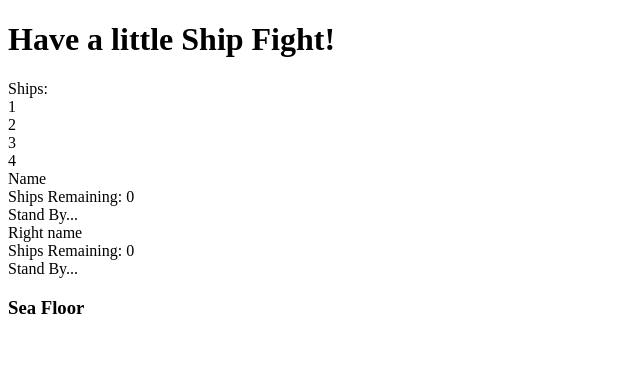
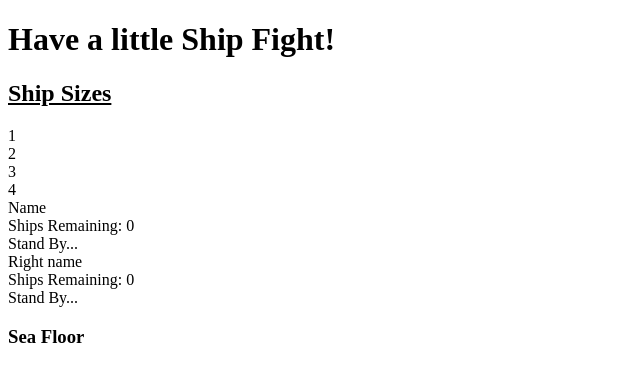
Before and after one commit to CameronTheDeveloper/ship-fight, a plain HTML site: page index.html in a window 1280 px wide. Shown: the whole page, without its empty margins (0-640 px from the left). Drawn offline with Linux system fonts and the light colour scheme.

Commit message:
Edit ship-menu-top DOM style

```diff
--- a/index.html
+++ b/index.html
@@ -19,7 +19,9 @@
                 <h2 id="winner-name-text"></h2>
             </div>
             <div id="ship-menu">
-                <div id="ship-menu-top"><span>Ships:</span></div>
+                <div id="ship-menu-top">
+                    <h2><u>Ship Sizes</u></h2>
+                </div>
                 <div id="ship-selections">
                     <div class="ship-selection">1</div>
                     <div class="ship-selection">2</div>
```
